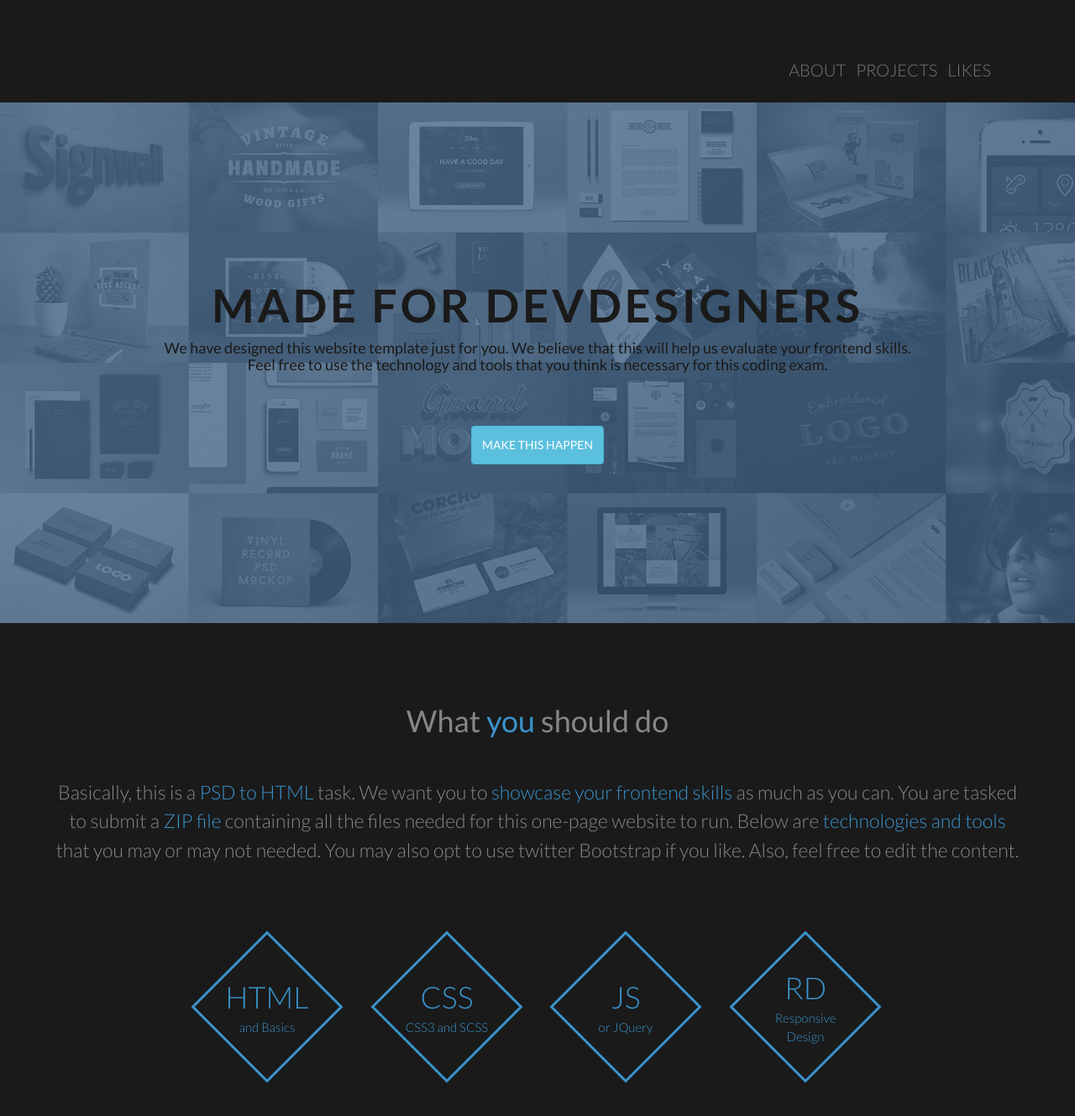
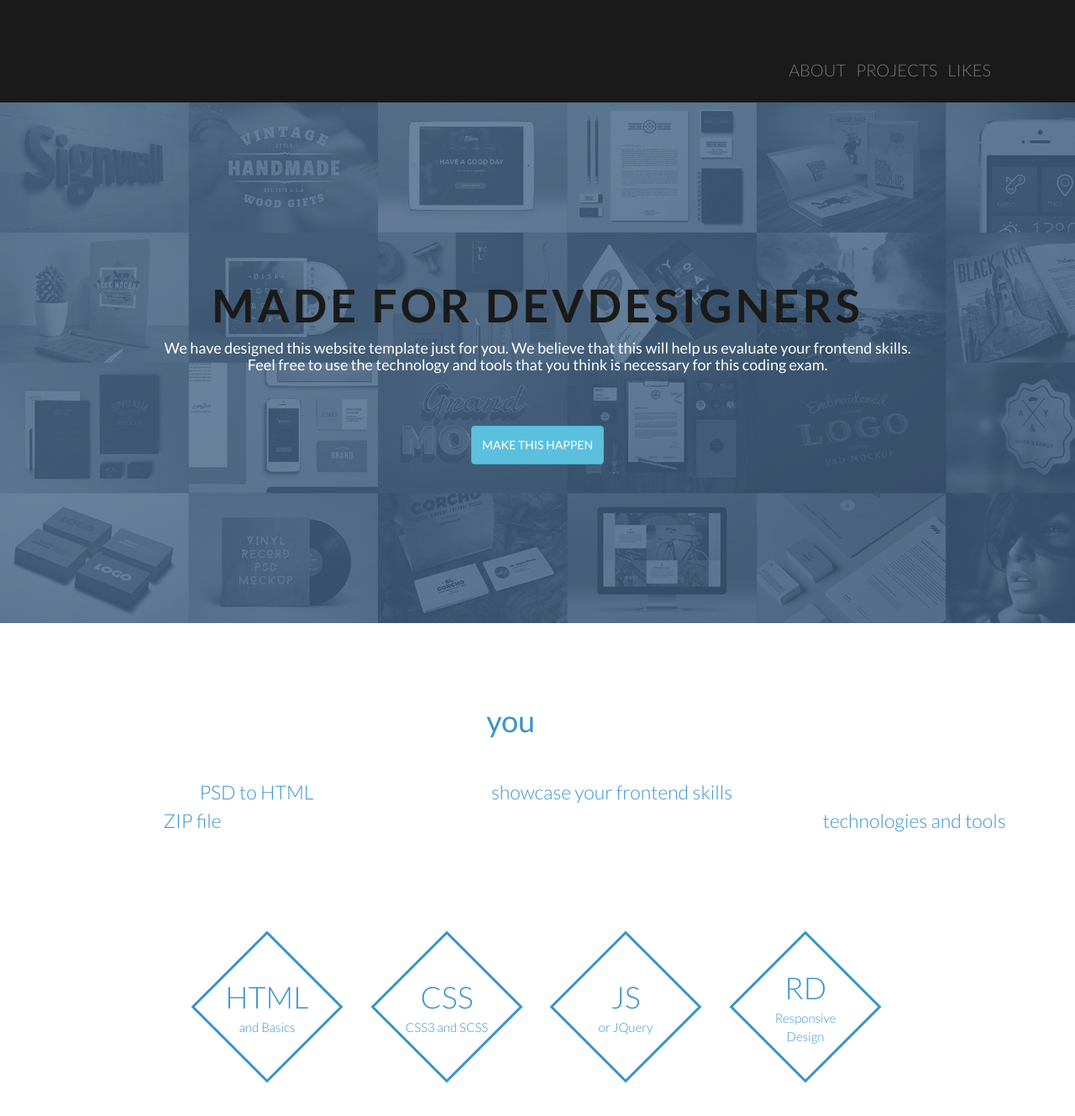
Before and after one commit to gerardoguangco/gerardoguangco.github.io, a Jekyll site: the page built from index.html, in a window 1280 px wide and 1400 px high. Shown: the top 1329 px of the window at 84% size. Built offline with Jekyll 4.4.1, drawn with Linux system fonts in a browser that asks for light colours.

Commit message:
"Renamed gray to white"

```diff
--- a/_sass/front.scss
+++ b/_sass/front.scss
@@ -9,12 +9,12 @@ $dark-gray: #1A1A1A;
 $black: #000;
 $gray: #333333;
 $skyblue: #0FB5B3;
-$gray-text: #878787;
+$white: #fff;
 $navbar-text-active: #3a93cc;
 
 body {
   font-family: 'Lato', serif;
-  color: $gray-text;
+  color: $white;
 }
 
 h1 {
@@ -170,7 +170,7 @@ nav {
       }
       h4 {
         padding-top: 2px;
-        color: $dark-gray;
+        color: $white;
       }
       .btn {
         margin-top: 52px;
@@ -184,7 +184,7 @@ nav {
 #task {
   .task-container {
     min-height: 710px;
-    background-color: $dark-gray;
+    background-color: $white;
   }
   .task-content {
     margin: 0 auto;
@@ -325,7 +325,7 @@ nav {
             }
             span {
               display: block;
-              color: $gray-text;
+              color: $white;
               margin-top: 12px;
               font-size: 20px;
             }
```
